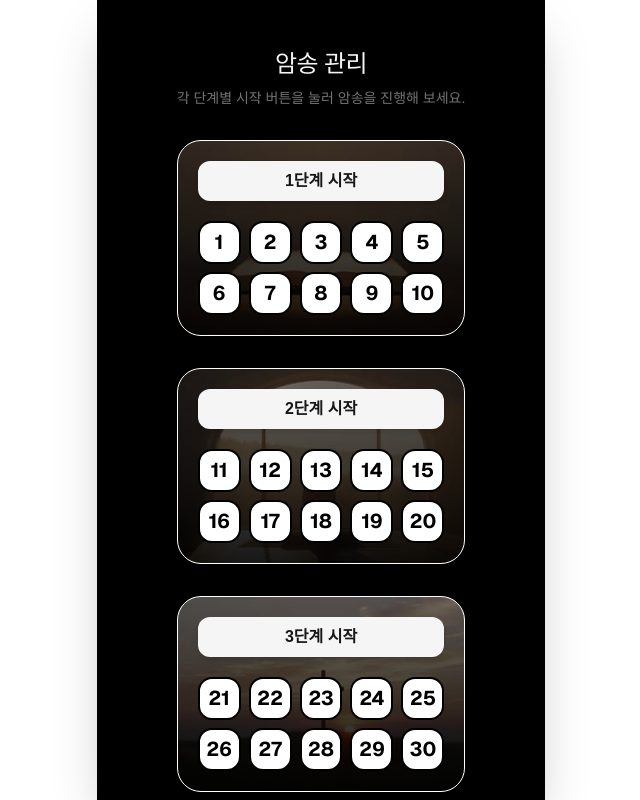
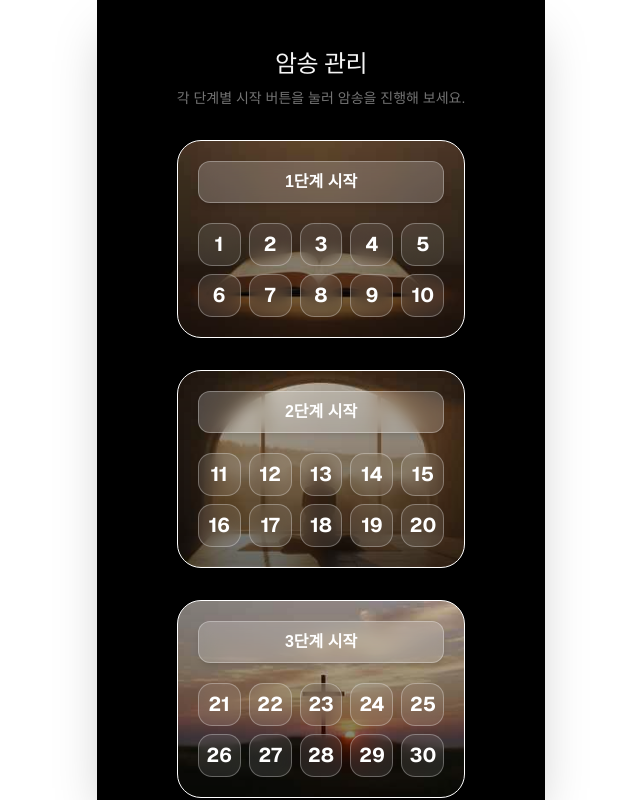
Before and after one commit to ashreihaish06-sys/biblemem, a Next.js app: page /manage in a window 1280 px wide. Shown: the whole page, without its empty margins (319-959 px from the left). Built offline with nearby package versions, Linux system fonts and the light colour scheme.

Commit message:
style: apply glassmorphism to stage buttons and make background overlay more transparent

```diff
--- a/src/components/memorize/StageSection.tsx
+++ b/src/components/memorize/StageSection.tsx
@@ -49,14 +49,14 @@ export function StageSection({ stage, verses }: StageSectionProps) {
       animate={{ opacity: 1, y: 0 }}
       className="w-full mb-8 rounded-3xl shadow-xl p-5 border border-white flex flex-col items-center space-y-5 overflow-hidden relative"
       style={{
-        backgroundImage: `linear-gradient(to bottom, rgba(23, 23, 23, 0.6), rgba(0, 0, 0, 0.9)), url('/bg-stage${stage}.jpg')`,
+        backgroundImage: `linear-gradient(to bottom, rgba(0, 0, 0, 0.2), rgba(0, 0, 0, 0.6)), url('/bg-stage${stage}.jpg')`,
         backgroundSize: 'cover',
         backgroundPosition: 'center',
       }}
     >
       <button
         onClick={handleStart}
-        className="w-full py-2 rounded-xl bg-neutral-100 text-neutral-900 font-semibold text-base hover:bg-neutral-300 transition-colors shadow-md"
+        className="w-full py-2 rounded-xl bg-white/20 text-white font-semibold text-base hover:bg-white/30 transition-colors shadow-md border border-white/30 backdrop-blur-sm"
       >
         {stage}단계 시작
       </button>
@@ -69,8 +69,8 @@ export function StageSection({ stage, verses }: StageSectionProps) {
             return (
               <div
                 key={verse.id}
-                className={`flex flex-col justify-center items-center aspect-square border-[2px] rounded-[14px] transition-all duration-300
-                  ${isCompleted ? 'bg-red-500 border-red-500 text-white' : 'bg-white border-black text-black'}
+                className={`flex flex-col justify-center items-center aspect-square border-[1px] rounded-[14px] transition-all duration-300 backdrop-blur-sm
+                  ${isCompleted ? 'bg-red-500/50 border-red-400/50 text-white' : 'bg-white/10 border-white/30 text-white'}
                 `}
               >
                 <span className="text-xl font-sans font-bold">{verse.id}</span>
```
